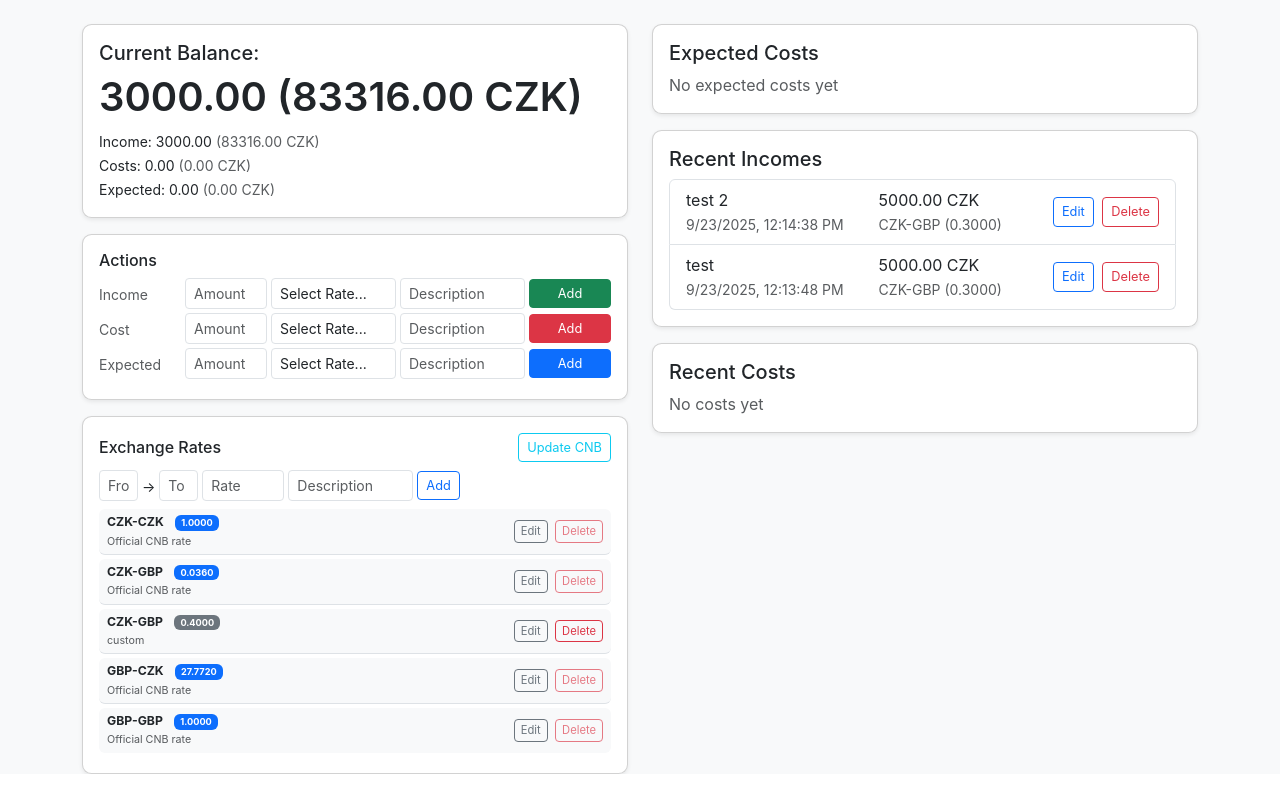
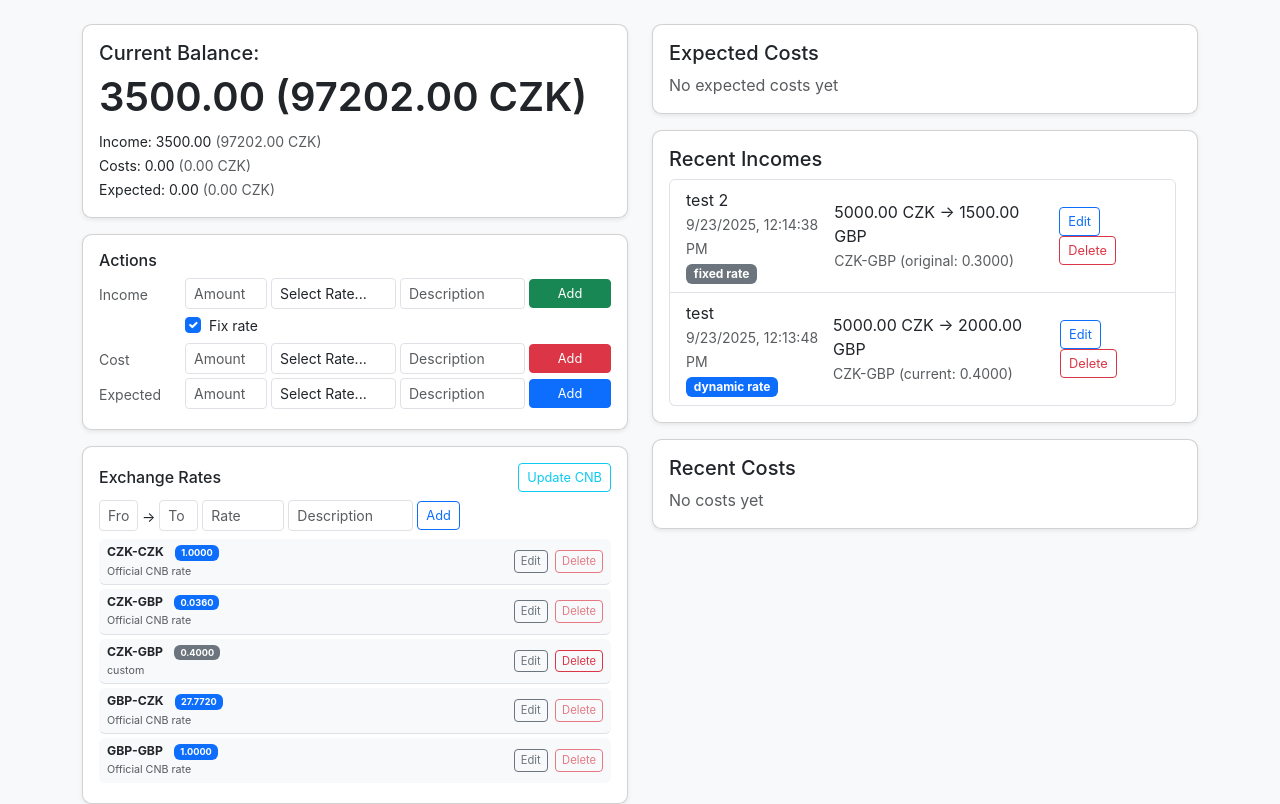
Before and after one commit to MikolasFromm/RevolutManager, a Flask app: page / in a window 1280 px wide. Shown: the part 50-854 px from the top of the page. Before the commit the page ends 824 px from the top, so only its background shows below. Run offline with Flask 3, Linux system fonts and the light colour scheme; data comes from the database, SQL or seed files in the repository; both versions use the stored data as it was after the commit; data that the repository does not hold is empty.

Commit message:
Added dynamic rates for incomes

```diff
--- a/app.py
+++ b/app.py
@@ -72,8 +72,18 @@ class Income(db.Model):
     norm_amount = db.Column(db.Float, nullable=False)
     # for historytical reference, store the rate used at the time of entry
     norm_rate = db.Column(db.Float, nullable=True)
+    # whether the rate is fixed (True) or should use current rate (False)
+    fixed_rate = db.Column(db.Boolean, nullable=False, default=True)
 
     rate = db.relationship('PredefinedRate', backref=db.backref('incomes', lazy=True))
+
+    @property
+    def current_norm_amount(self):
+        """Calculate current normalized amount - fixed rate uses historical rate, dynamic uses current rate"""
+        if self.fixed_rate:
+            return self.norm_amount  # Use stored normalized amount
+        else:
+            return self.amount * self.rate.rate  # Use current rate
 
 
 class Cost(db.Model):
@@ -403,7 +413,10 @@ def create_app(test_config: Optional[Dict[str, Any]] = None):
 
     @bp.route('/balance', methods=['GET'])
     def get_balance():
-        total_income = db.session.query(db.func.coalesce(db.func.sum(Income.norm_amount), 0.0)).scalar()
+        # For incomes, we need to handle fixed vs dynamic rates
+        incomes = Income.query.all()
+        total_income = sum(i.current_norm_amount for i in incomes)
+
         total_costs = db.session.query(db.func.coalesce(db.func.sum(Cost.norm_amount), 0.0)).scalar()
 
         # For expected costs, calculate using current rates (dynamic)
@@ -446,6 +459,7 @@ def create_app(test_config: Optional[Dict[str, Any]] = None):
         amount = float(data['amount'])
         rate_id = int(data['rate_id'])
         desc = data['description']
+        fixed_rate = data.get('fixed_rate', True)  # Default to True (fixed rate)
 
         # Get the rate
         rate = db.session.get(PredefinedRate, rate_id)
@@ -462,10 +476,11 @@ def create_app(test_config: Optional[Dict[str, Any]] = None):
                         currency=currency,
                         rate_id=rate_id,
                         norm_rate=rate_value,  # Store historical rate
-                        norm_amount=norm_amount)
+                        norm_amount=norm_amount,
+                        fixed_rate=fixed_rate)
         db.session.add(income)
         db.session.commit()
-        return {"id": income.id, "norm_amount": norm_amount, "currency": currency}
+        return {"id": income.id, "norm_amount": norm_amount, "currency": currency, "fixed_rate": fixed_rate}
 
     @bp.route('/income', methods=['GET'])
     def list_incomes():
@@ -479,7 +494,9 @@ def create_app(test_config: Optional[Dict[str, Any]] = None):
                 "currency": i.currency,
                 "rate": i.norm_rate,
                 "rate_id": i.rate_id,
-                "rate_name": f"{i.rate.from_currency}-{i.rate.to_currency}" if i.rate else "legacy"
+                "rate_name": f"{i.rate.from_currency}-{i.rate.to_currency}" if i.rate else "legacy",
+                "fixed_rate": i.fixed_rate,
+                "current_norm_amount": i.current_norm_amount
             } for i in incomes
         ]}
 
--- a/templates/index.html
+++ b/templates/index.html
@@ -31,6 +31,17 @@
             </div>
             <div class="col-2">
               <button class="btn btn-success btn-sm w-100" type="submit">Add</button>
+            </div>
+          </div>
+          <div class="row g-1 align-items-center mb-1">
+            <div class="col-2"></div>
+            <div class="col-10">
+              <div class="form-check form-check-inline">
+                <input class="form-check-input" type="checkbox" name="fixed_rate" id="fixedRate" checked>
+                <label class="form-check-label" for="fixedRate">
+                  <small>Fix rate</small>
+                </label>
+              </div>
             </div>
           </div>
         </form>
@@ -234,14 +245,18 @@ async function loadIncomes(){
   if(list.length===0){ root.innerHTML = '<div class="text-muted">No incomes yet</div>'; return; }
   let html = '<ul class="list-group">';
   for(const i of list){
+  const rateType = i.fixed_rate ? 'fixed' : 'dynamic';
+  const normAmount = i.current_norm_amount.toFixed(2);
+
   html += `<li class="list-group-item d-flex justify-content-between align-items-center">
     <div>
       ${i.description||'(no desc)'}<br>
-      <small class="text-muted">${new Date(i.date).toLocaleString()}</small>
+      <small class="text-muted">${new Date(i.date).toLocaleString()}</small><br>
+      <span class="badge bg-${i.fixed_rate ? 'secondary' : 'primary'}">${rateType} rate</span>
     </div>
     <div>
-      ${i.amount.toFixed(2)} ${i.currency}<br>
-      <small class="text-muted">${i.rate_name} (${i.rate.toFixed(4)})</small>
+      ${i.amount.toFixed(2)} ${i.currency} → ${normAmount} GBP<br>
+      <small class="text-muted">${i.rate_name} (${i.fixed_rate ? 'original: ' + i.rate.toFixed(4) : 'current: ' + (i.current_norm_amount/i.amount).toFixed(4)})</small>
     </div>
     <div class="ms-3">
       <button class="btn btn-sm btn-outline-primary me-1" onclick="editIncome(${i.id})">Edit</button>
@@ -464,12 +479,20 @@ document.getElementById('incomeForm').addEventListener('submit', async (e)=>{
   e.preventDefault();
   const f = e.target;
   if(!f.rate_id.value) { showMsg('Please select a rate', 'alert-danger'); return; }
-  const body = {amount: parseFloat(f.amount.value), rate_id: parseInt(f.rate_id.value), description: f.description.value};
+  const body = {
+    amount: parseFloat(f.amount.value),
+    rate_id: parseInt(f.rate_id.value),
+    description: f.description.value,
+    fixed_rate: f.fixed_rate.checked
+  };
   const res = await submitForm('/income', body);
   const data = await res.json();
   if(!res.ok){ showMsg(data.error || 'Error', 'alert-danger'); return; }
-  showMsg(`Income added: ${data.norm_amount.toFixed(2)} GBP (${data.currency})`, 'alert-success');
+  const rateType = data.fixed_rate ? 'fixed' : 'dynamic';
+  showMsg(`Income added: ${data.norm_amount.toFixed(2)} GBP (${data.currency}, ${rateType} rate)`, 'alert-success');
   f.reset();
+  // Reset the checkbox to checked (default)
+  f.fixed_rate.checked = true;
   await loadBalance();
   await loadIncomes();
 });
```
Also changed, not shown: instance/revolut.db (added).
